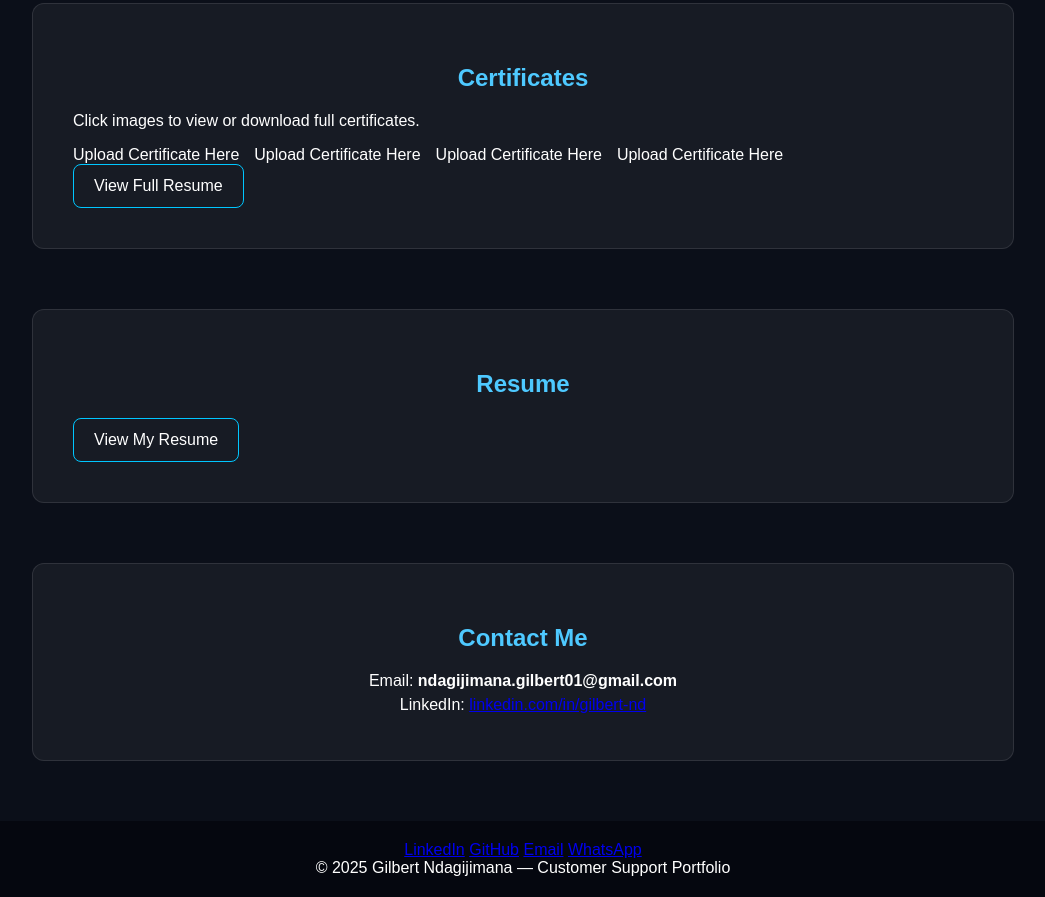
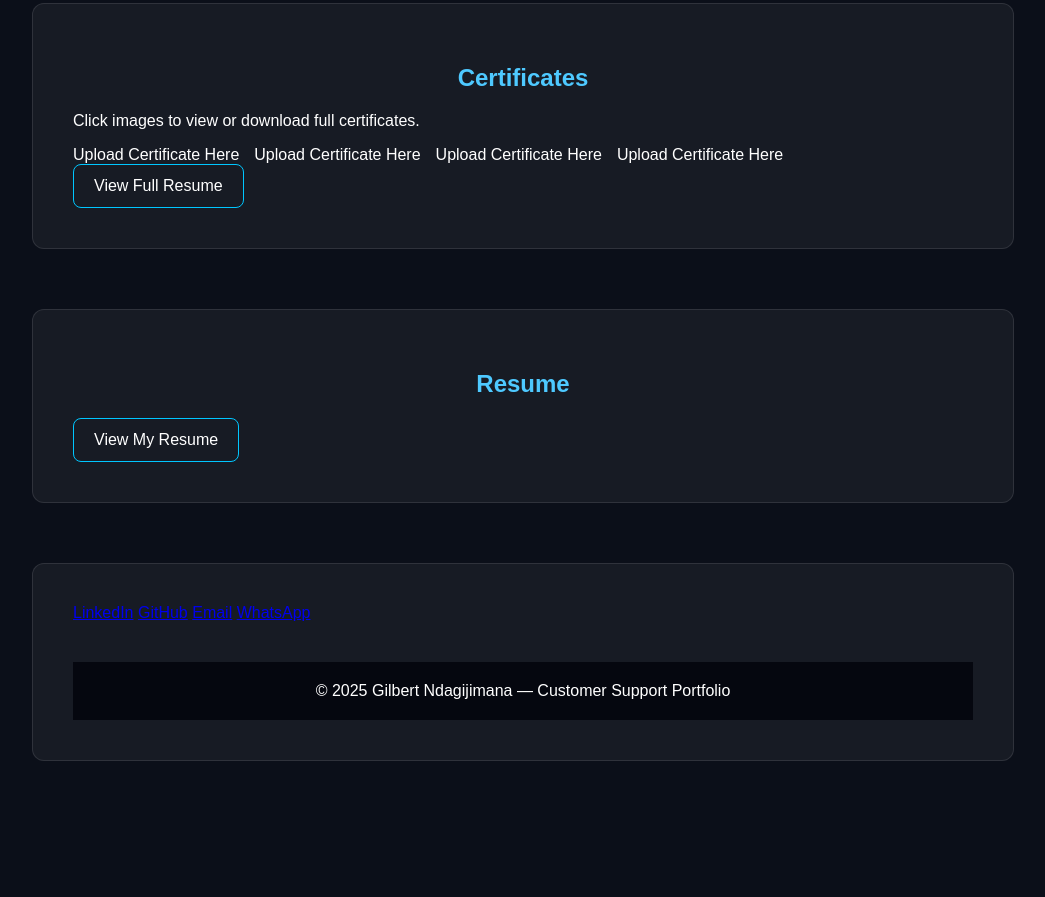
Before and after one commit to Gilbert01-cyber/gilbert-support-portfolio, a plain HTML site: page index.html in a window 1280 px wide. Shown: the part 3776-4673 px from the top of the page, without its empty margins (117-1162 px from the left). After the commit the page ends 4597 px from the top, so only its background shows below. Drawn offline with Linux system fonts and the light colour scheme.

Commit message:
Update index.html

```diff
--- a/index.html
+++ b/index.html
@@ -180,21 +180,18 @@
 
 <!-- Contact Section -->
 <section id="contact">
-  <h2>Contact Me</h2>
-  <p>Email: <strong>ndagijimana.gilbert01@gmail.com</strong></p>
-  <p>LinkedIn: <a href="https://www.linkedin.com/in/gilbert-nd" target="_blank">linkedin.com/in/gilbert-nd</a></p>
-</section>
-
-
-</body>
-</html>
-<footer>
-    <div class="social-links">
+ <div class="social-links">
     <a href="https://www.linkedin.com/in/gilbert-ndagijimana" target="_blank">LinkedIn</a>
     <a href="https://github.com/Gilbert01-cyber" target="_blank">GitHub</a>
     <a href="mailto:your-email@gmail.com">Email</a>
     <a href="https://wa.me/2507XXXXXXXX" target="_blank">WhatsApp</a>
 </div>
 
+
+</body>
+</html>
+<footer>
+
+
         © 2025 Gilbert Ndagijimana — Customer Support Portfolio
     </footer>
```
